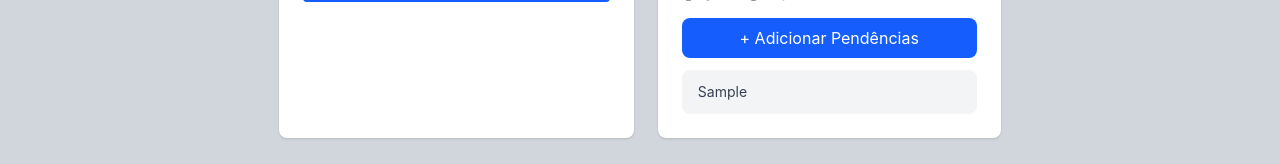
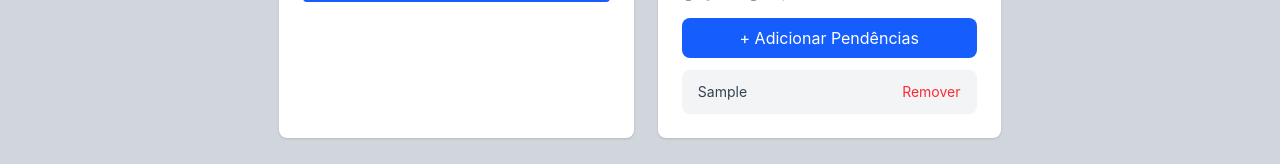
Before and after one commit to Erikli999/Relatorio-Servicos, a React app in the folder frontend/: page / in a window 1280 px wide. Both pictures are taken after typing "Sample" into the empty fields and a click on the button "+ Adicionar Pendências". Shown: the part 436-600 px from the top of the page. Built offline with nearby package versions, Linux system fonts and the light colour scheme; the HTML template or start-up script is replaced by a standard one.

Commit message:
feat: finaliza cadastro de servicos e pendencias

```diff
--- a/frontend/src/App.jsx
+++ b/frontend/src/App.jsx
@@ -10,6 +10,9 @@ function App() {
   const[peca, setPeca] = useState("");
   const[pecaDisponivel, setPecaDisponivel] = useState(null);
   const [pecaSolicitada, setPecaSolicitada] = useState(null);
+  const removerPendencia = (index) => {
+    setPendencias(pendencias.filter((_, i) => i !== index));
+  };
   const adicionarServico = () => {
     if (novoServico.trim() === "") {
       return;
@@ -213,14 +216,22 @@ function App() {
               {pendencias.map((pendencia, index) => (
                 <div
                   key={index}
-                  className="rounded-lg bg-gray-100 px-4 py-3 text-sm text-gray-700"
+                  className="flex items-center justify-between rounded-lg bg-gray-100 px-4
+                  py-3 text-sm text-gray-700"
                 >
+                  <div>
                     <p>{pendencia.descricao}</p>
                       {pendencia.precisaPeca && (
                       <p className="mt-1 text-xs">
                         Peça: {pendencia.peca}
                       </p>
                     )}
+                  </div>
+                  <button
+                    onClick={() => removerPendencia(index)}
+                    className="text-red-500 hover:text-red-700">
+                    Remover
+                  </button>
                 </div>
               ))}
             </div>
```
Lines whose indentation alone changed are shown as unchanged.
